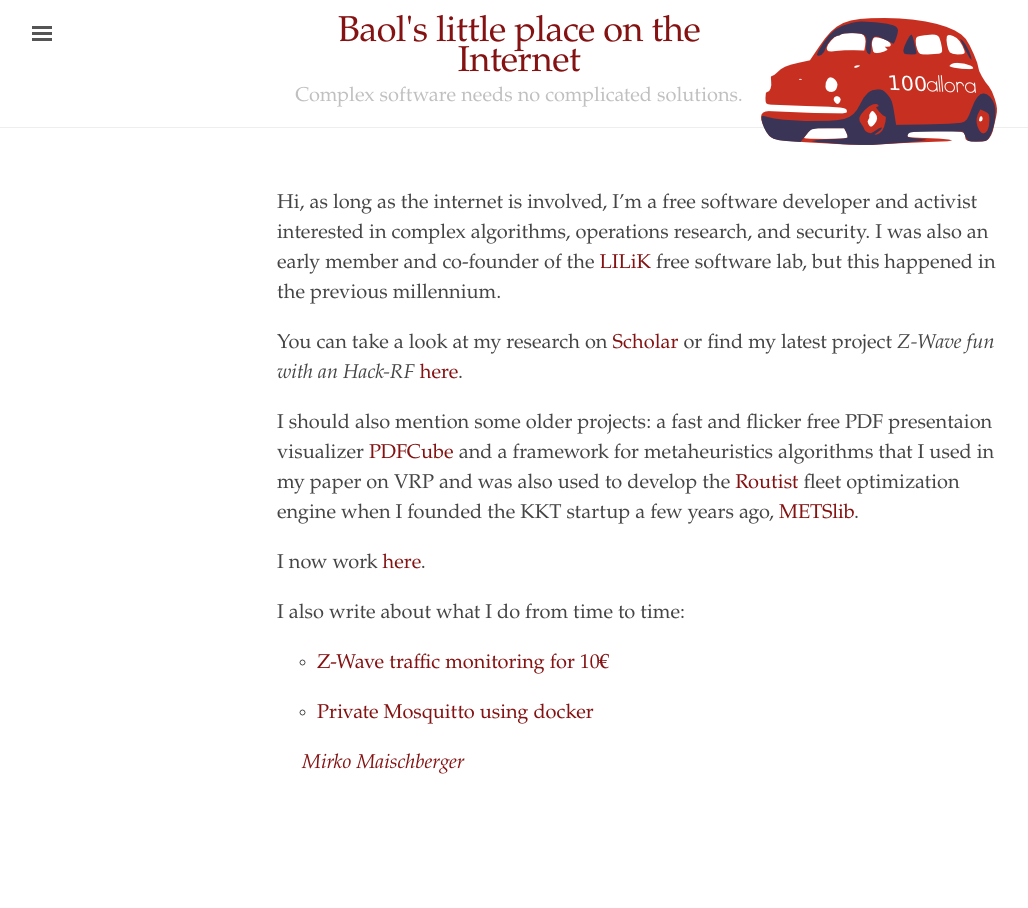
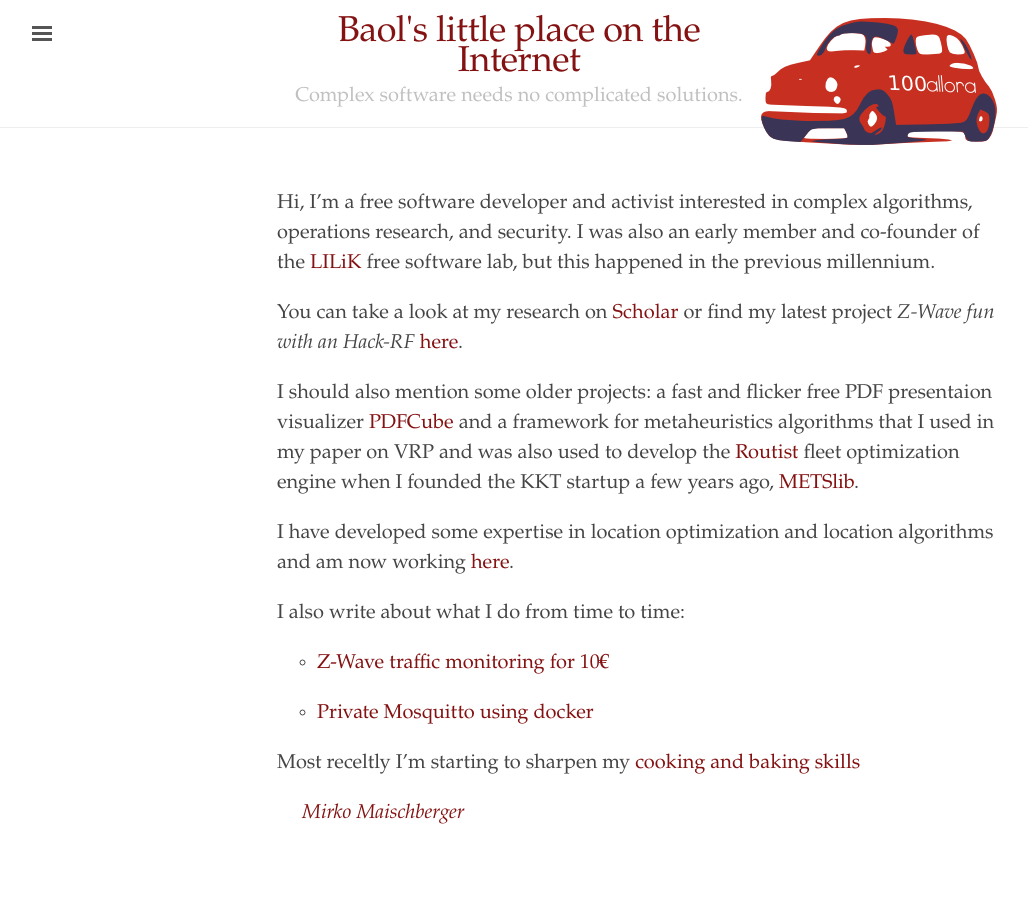
Before and after one commit to baol/baol.github.io, a Jekyll site: the page built from index.md, in a window 1280 px wide. Shown: the whole page, without its empty margins (3-1031 px from the left). Built offline with Jekyll 4.4.1, drawn with Linux system fonts in a browser that asks for light colours.

Commit message:
Light-touch update

```diff
--- a/_includes/sidebar.html
+++ b/_includes/sidebar.html
@@ -32,7 +32,6 @@
    </nav>
 
   <div class="sidebar-item">
-    <p><script id='fbvsk07'>(function(i){var f,s=document.getElementById(i);f=document.createElement('iframe');f.src='//button.flattr.com/view/?fid=o6wxqq&button=compact&url='+encodeURIComponent(document.URL);f.title='Flattr';f.height=20;f.width=110;f.style.borderWidth=0;s.parentNode.insertBefore(f,s);})('fbvsk07');</script>
-</p>
   </div>
+
 </div>
--- a/index.md
+++ b/index.md
@@ -1,18 +1,15 @@
 ---
-# You don't need to edit this file, it's empty on purpose.
-# Edit theme's home layout instead if you wanna make some changes
-# See: https://jekyllrb.com/docs/themes/#overriding-theme-defaults
 layout: page
 ---
 
 Hi,
-as long as the internet is involved, I'm a free software developer and activist interested in complex algorithms, operations research, and security. I was also an early member and co-founder of the [LILiK](http://www.lilik.it) free software lab, but this happened in the previous millennium.
+I'm a free software developer and activist interested in complex algorithms, operations research, and security. I was also an early member and co-founder of the [LILiK](http://www.lilik.it) free software lab, but this happened in the previous millennium.
 
 You can take a look at my research on [Scholar](https://scholar.google.de/citations?user=rc-liiQAAAAJ&hl=en) or find my latest project *Z-Wave fun with an Hack-RF* [here](https://github.com/baol/waving-z).
 
 I should also mention some older projects: a fast and flicker free PDF presentaion visualizer [PDFCube](https://github.com/baol/pdfcube) and a framework for metaheuristics algorithms that I used in my paper on VRP and was also used to develop the [Routist](http://www.routist.com) fleet optimization engine when I founded the KKT startup a few years ago, [METSlib](https://github.com/coin-or/metslib).
 
-I now work [here](http://here.com).
+I have developed some expertise in location optimization and location algorithms and am now working [here](http://here.com).
 
 I also write about what I do from time to time:
 
@@ -20,4 +17,7 @@ I also write about what I do from time to time:
   * [{{ item.title }}]({{ site.baseurl }}{{ item.url }})
 {% endfor %}
 
+Most receltly I'm starting to sharpen my [cooking and baking skills](cooking.md)
+
+
 > [Mirko Maischberger](https://www.linkedin.com/in/maischberger)
```
Also changed, not shown: pdfcube.md (+2 -2 lines).
